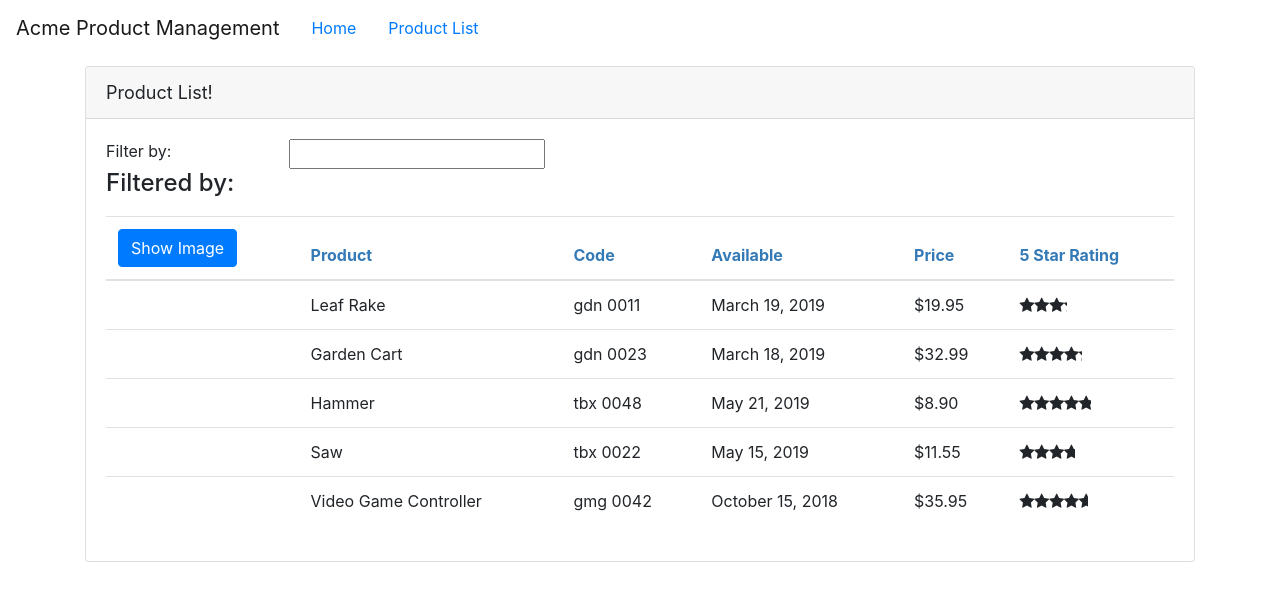
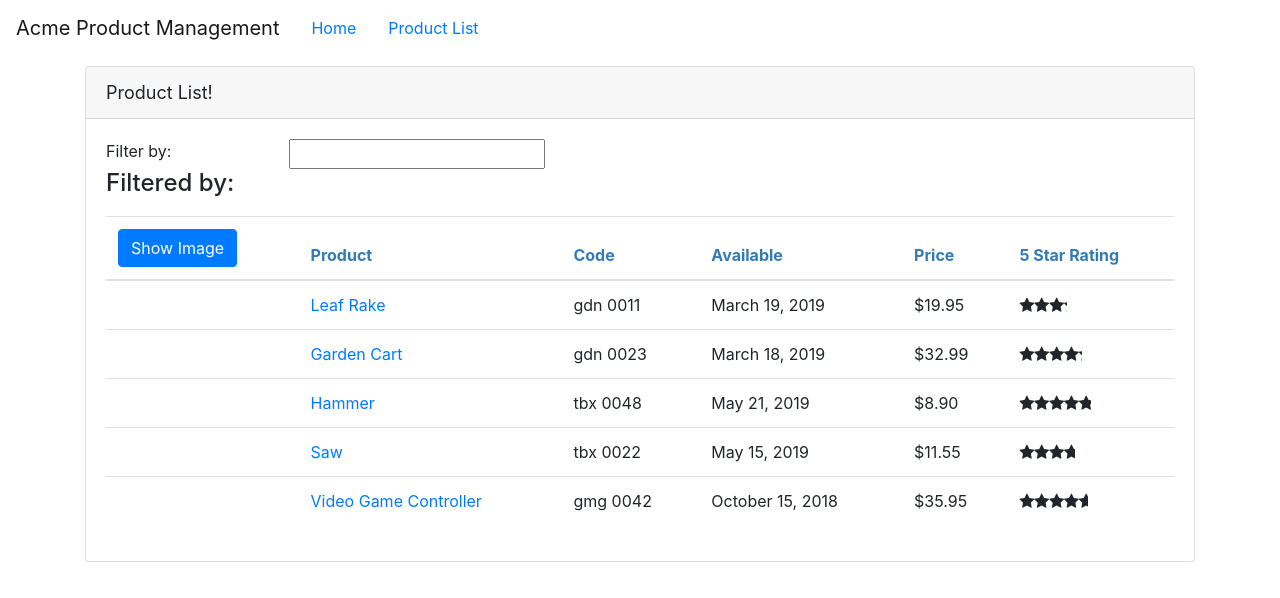
Before and after one commit to marcelodemoraes/Angular-GettingStarted, an Angular app in the folder APM-Start/: page /products in a window 1280 px wide. Shown: the top 598 px of the page. Built offline with nearby package versions, Linux system fonts and the light colour scheme.

Commit message:
link for product detail

```diff
--- a/APM-Start/src/app/products/product-detail.component.ts
+++ b/APM-Start/src/app/products/product-detail.component.ts
@@ -1,5 +1,6 @@
 import { Component, OnInit } from '@angular/core';
 import { IProduct } from './product';
+import { ActivatedRoute } from '@angular/router';
 
 @Component({
   templateUrl: './product-detail.component.html',
@@ -9,7 +10,9 @@
   pageTitle: string = 'Product Detail';
   product: IProduct;
 
-  constructor() {}
+  constructor(private route: ActivatedRoute) {
+    console.log(this.route.snapshot.paramMap.get('id'));
+  }
 
   ngOnInit() {}
 }
--- a/APM-Start/src/app/products/product-list.component.html
+++ b/APM-Start/src/app/products/product-list.component.html
@@ -42,7 +42,11 @@
                 [style.margin.px]="imageMargin"
               />
             </td>
-            <td>{{ product.productName }}</td>
+            <td>
+              <a [routerLink]="['/products', product.productId]">{{
+                product.productName
+              }}</a>
+            </td>
             <td>
               {{ product.productCode | lowercase | convertToSpaces: "-" }}
             </td>
```
